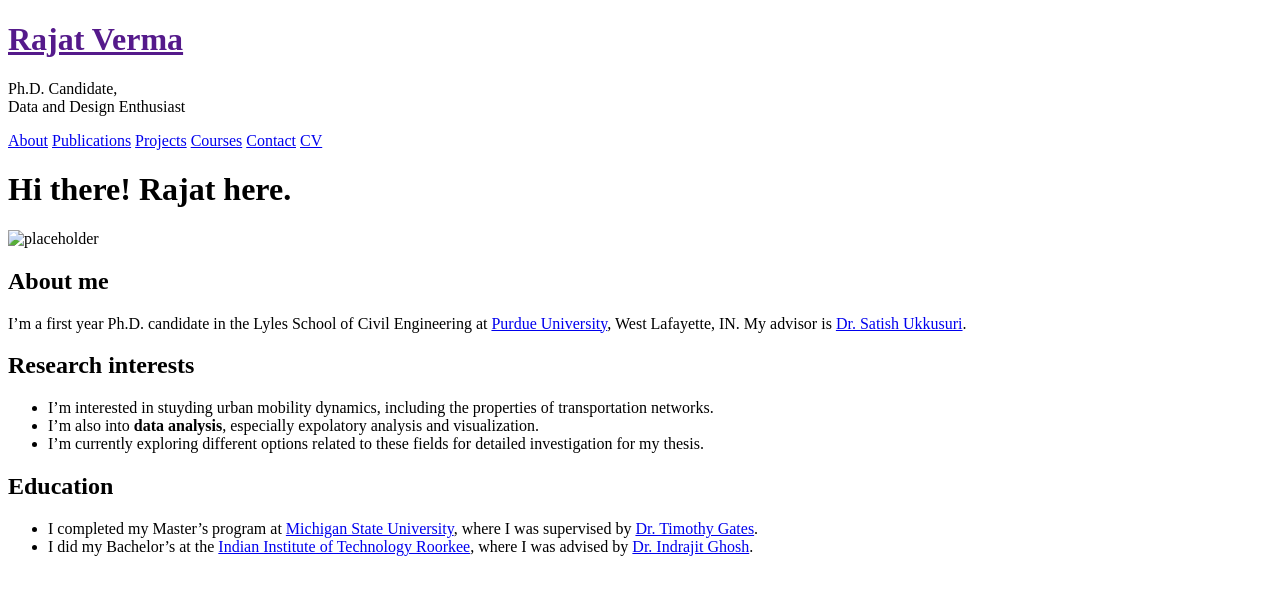
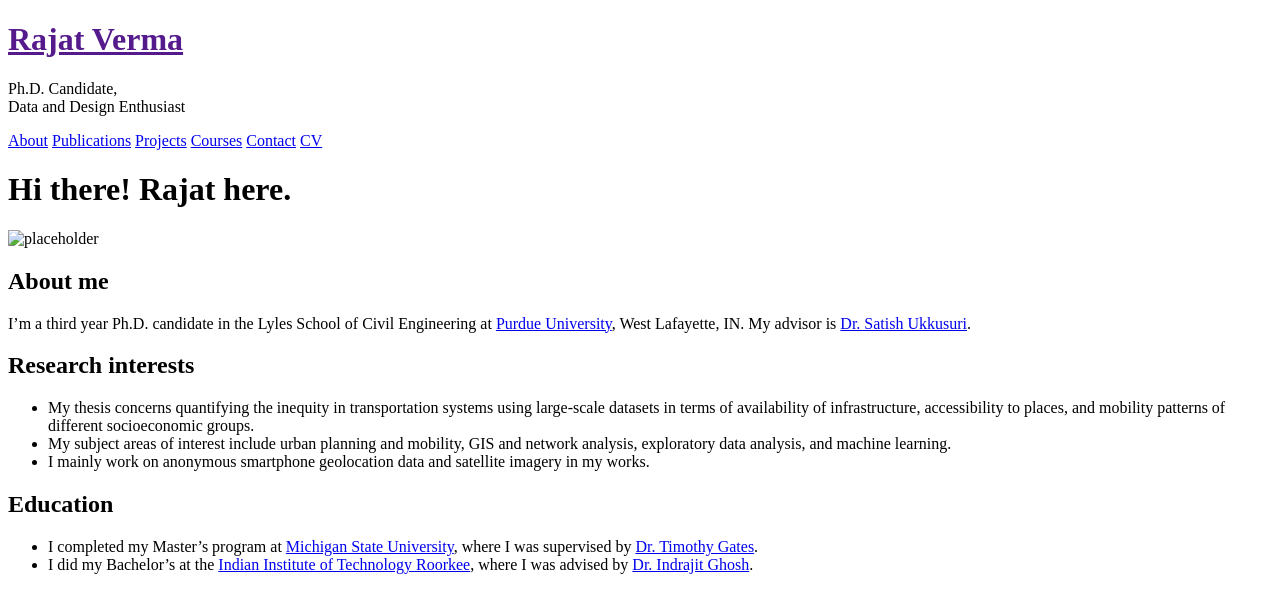
Before and after one commit to rvanxer/rvanxer.github.io, a Jekyll site: the page built from pages/home.md, in a window 1280 px wide. Shown: the top 613 px of the page. Built offline with Jekyll 4.4.1, drawn with Linux system fonts in a browser that asks for light colours; Markdown is read by kramdown in place of the engine named in the settings.

Commit message:
Updated CV

```diff
--- a/pages/home.md
+++ b/pages/home.md
@@ -7,13 +7,13 @@ title: Hi there! Rajat here.
 
 ## About me
 
-I'm a first year Ph.D. candidate in the Lyles School of Civil Engineering at [Purdue University](https://www.purdue.edu/), West Lafayette, IN. My advisor is [Dr. Satish Ukkusuri](http://www.satishukkusuri.com/).
+I'm a third year Ph.D. candidate in the Lyles School of Civil Engineering at [Purdue University](https://www.purdue.edu/), West Lafayette, IN. My advisor is [Dr. Satish Ukkusuri](http://www.satishukkusuri.com/).
 
 ## Research interests
 
-* I'm interested in stuyding urban mobility dynamics, including the properties of transportation networks.
-* I'm also into **data analysis**, especially expolatory analysis and visualization.
-* I'm currently exploring different options related to these fields for detailed investigation for my thesis.
+* My thesis concerns quantifying the inequity in transportation systems using large-scale datasets in terms of availability of infrastructure, accessibility to places, and mobility patterns of different socioeconomic groups.
+* My subject areas of interest include urban planning and mobility, GIS and network analysis, exploratory data analysis, and machine learning.
+* I mainly work on anonymous smartphone geolocation data and satellite imagery in my works.
 
 ## Education
 
```
Also changed, not shown: _posts/2020-06-20-home.md (+1 -1 lines), 18 other files.
